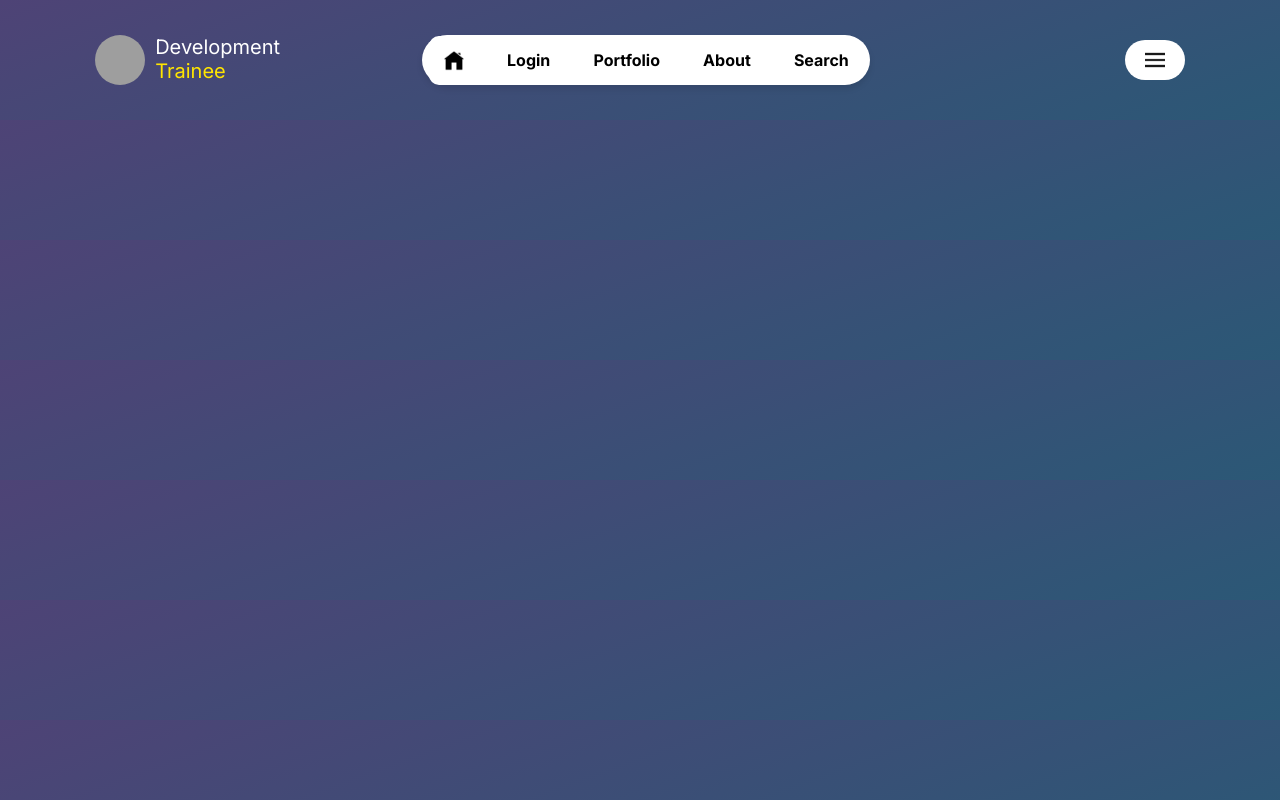
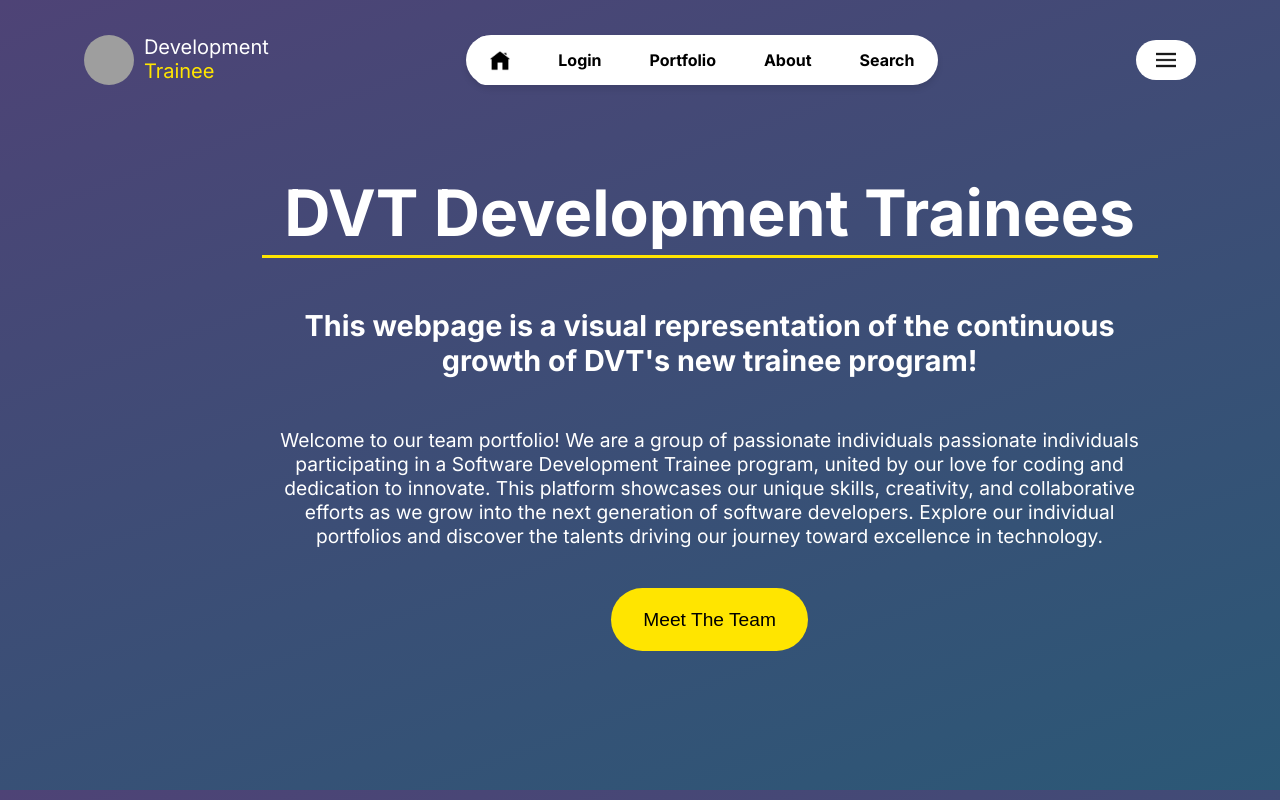
Before and after one commit to NjabuloKukame/DVT-Trainee-Portfolio, a React (Vite) app in the folder DVT_Trainee_Portfolio/: page / in a window 1280 px wide. Built offline with nearby package versions, Linux system fonts and the light colour scheme; grey boxes are pictures that could not be loaded; a web font is replaced by a local one.

Commit message:
Phimi's first commit

```diff
--- a/DVT_Trainee_Portfolio/package.json
+++ b/DVT_Trainee_Portfolio/package.json
@@ -24,6 +24,6 @@
     "eslint-plugin-react-hooks": "^5.0.0",
     "eslint-plugin-react-refresh": "^0.4.16",
     "globals": "^15.14.0",
-    "vite": "^6.0.5"
+    "vite": "^6.0.11"
   }
 }
--- a/DVT_Trainee_Portfolio/src/Home.jsx
+++ b/DVT_Trainee_Portfolio/src/Home.jsx
@@ -1,10 +1,12 @@
 import './styles.css'
 import Header from './components/Header';
+import Body from './components/Body';
 
 function Home(){
     return(
         <>
             <Header/>
+            <Body/>
         </>
 
     )
--- /dev/null
+++ b/DVT_Trainee_Portfolio/src/components/Body.css
@@ -0,0 +1,59 @@
+.container {
+    display: flex;
+    flex-direction: column;
+    align-items: center;
+    justify-content: center;
+    width: 100%;
+    max-width: 600px;
+    gap: 15px;
+
+    margin-left: 32%;
+  }
+
+  .content{
+    justify-content: center;
+    text-align: center;
+    height: 83.7vh;
+  }
+
+  #theTitle {
+    flex-wrap: nowrap;
+    width: 56rem;
+    font-size: 64px;
+    margin-bottom: 10px;
+    border-bottom: 3px solid #FFE500;
+    line-height: 85px;
+    text-align: center;
+    font-weight: 700;
+  }
+
+  h2 {
+    font-size: 1.8rem;
+    margin-bottom: 10px;
+    margin-top: 50px;
+  }
+
+  p {
+    font-size: 1.2rem;
+    margin-bottom: 20px;
+    margin-top: 50px;
+  }
+
+  .cta-button {
+    font-size: 28px;
+    width: 197px;
+    height: 63px;
+    padding: 21px 30px;
+    background: #FFE500;
+    color: black;
+    border: none;
+    font-size: 1.2rem;
+    border-radius: 50px ;
+    cursor: pointer;
+    transition: background 0.3s ease;
+    margin-top: 20px;
+  }
+
+  .cta-button:hover {
+    background-color: #b8a603;
+  }
--- /dev/null
+++ b/DVT_Trainee_Portfolio/src/components/Body.jsx
@@ -0,0 +1,18 @@
+import './Body.css'
+function Body(){
+    return(
+
+        <div className="container">
+            <div className="content">
+                <p id="theTitle"> DVT Development Trainees</p >
+                <h2> This webpage is a visual representation of the continuous growth of DVT's new trainee program! </h2>
+                <p> Welcome to our team portfolio! We are a group of passionate individuals passionate individuals participating in a Software Development Trainee program, united by our love for coding and dedication to innovate. This platform showcases our unique skills, creativity, and collaborative efforts as we grow into the next generation of software developers. Explore our individual portfolios and discover the talents driving our journey toward excellence in technology.</p>
+                <button className="cta-button"> Meet The Team </button>
+            </div>
+
+        </div>
+
+    );
+}
+
+export default Body;
--- a/DVT_Trainee_Portfolio/src/components/Header.css
+++ b/DVT_Trainee_Portfolio/src/components/Header.css
@@ -4,7 +4,7 @@
     grid-template-rows: 1fr 1fr 1fr;
     justify-content: space-around;
     top: 0;
-    padding: 35px 80px;
+    padding: 35px 50px;
     gap: 10%;
 }
 
@@ -40,7 +40,7 @@
     border-radius: 50px;
     box-shadow: 0px 4px 6px rgba(0, 0, 0, 0.1);
     width: 40%;
-    margin-right: 10%;
+    margin-inline: 1%;
 }
 
 .nav-link {
--- a/DVT_Trainee_Portfolio/src/styles.css
+++ b/DVT_Trainee_Portfolio/src/styles.css
@@ -19,4 +19,5 @@ body{
     background: linear-gradient(-20deg, #2b5876 0%, #4e4376 100%);
     font-family: "Inter", "Arial";
     color: var(--white);
+
 }
```
Also changed, not shown: 1 other file (tests, documents, lock files or other folders).
